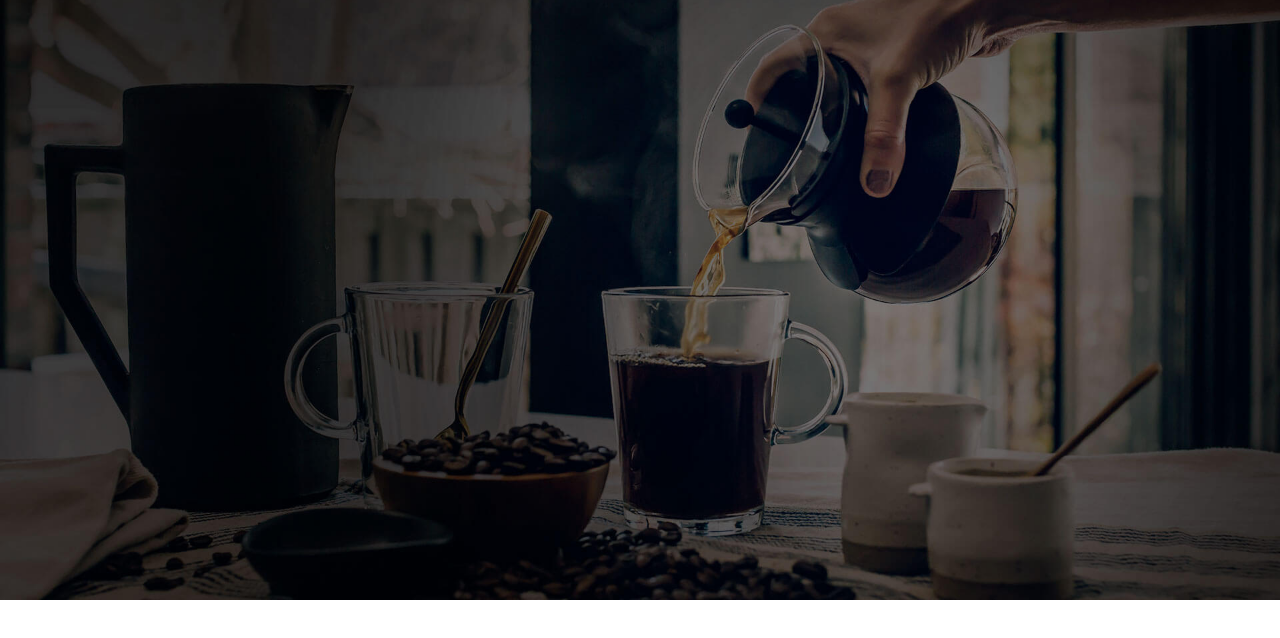
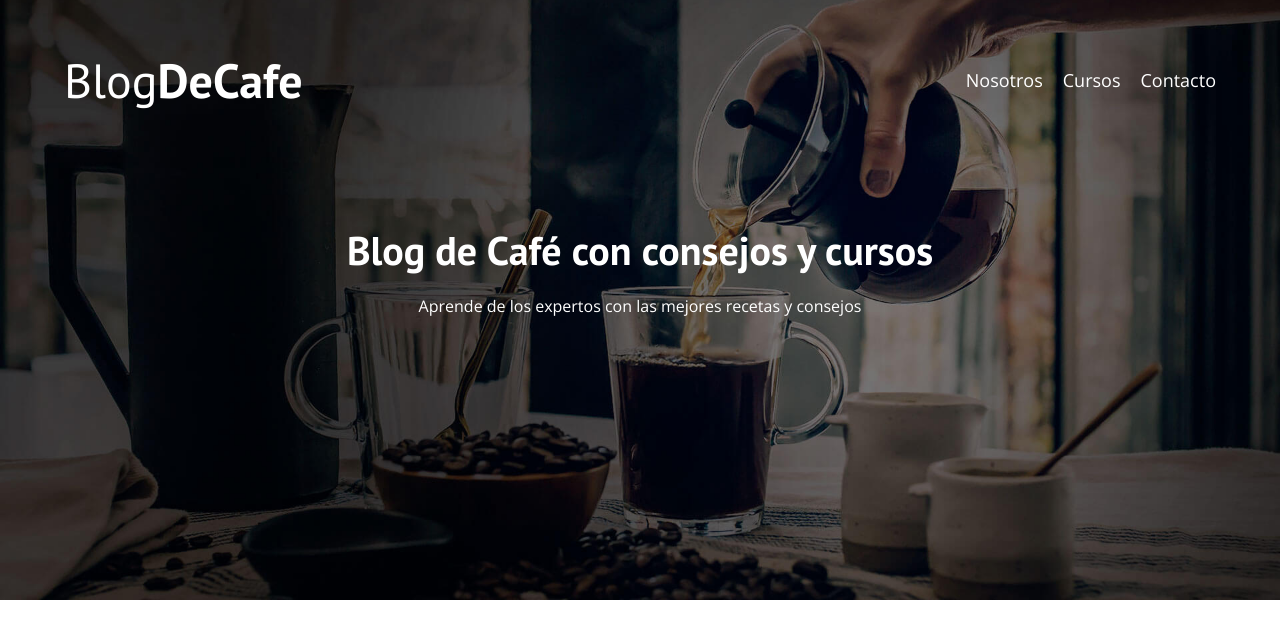
Before and after one commit to elkinb01/blogdeCafe2, a plain HTML site: page index.html in a window 1280 px wide. Drawn offline with nearby package versions, Linux system fonts and the light colour scheme.

Commit message:
diseño de header

```diff
--- a/css/style.css
+++ b/css/style.css
@@ -73,3 +73,42 @@ h4{
     background-position: center center;
 
 }
+
+.header__texto{
+    text-align: center;
+    color: #fff;
+    margin-top: 5rem;
+}
+
+.logo{
+    color: #fff;
+
+}
+
+.logo__nombre{
+    font-weight: 400;
+}
+
+.logo__bold{
+    font-weight: 700;
+}
+
+.navegacion__enlace{
+    display: block;
+    text-align: center;
+    font-size: 1.8rem;
+    color: #fff;
+}
+
+@media (min-width: 768px){
+    .barra{
+        display: flex;
+        justify-content: space-between;
+        align-items: center;
+    }
+
+    .navegacion{
+        display: flex;
+        gap: 2rem;
+    }
+}
--- a/index.html
+++ b/index.html
@@ -12,6 +12,29 @@
 </head>
 <body>
     <header class="header">
+        <div class="contenedor">
+            <div class="barra">
+                <a class="logo" href="index.html">
+                    <h1 class="logo__nombre">Blog<span class="logo__bold">DeCafe</span></h1>
+                </a>
+
+                <nav class="navegacion">
+                    <a href="nosotros.html" class="navegacion__enlace">Nosotros</a>
+                    <a href="cursos.html" class="navegacion__enlace">Cursos</a>
+                    <a href="contacto.html" class="navegacion__enlace">Contacto</a>
+                </nav>
+
+            </div>
+        </div>
+
+
+
+
+        <div class="header__texto">
+            <h2 class="no-margin">Blog de Café con consejos y cursos</h2>
+            <p class="no-margin">Aprende de los expertos con las mejores recetas y consejos</p>
+        </div>
+
 
     </header>
 
```
